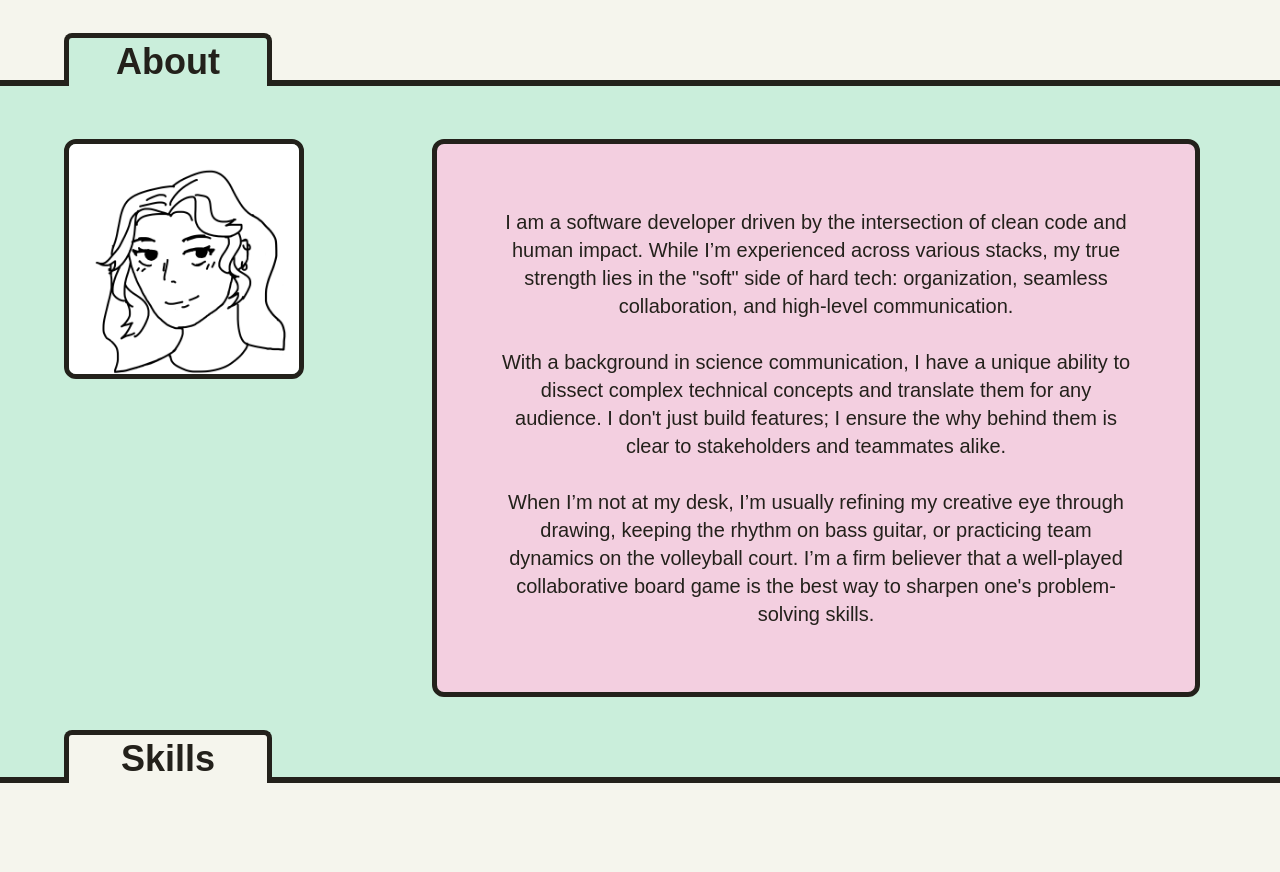
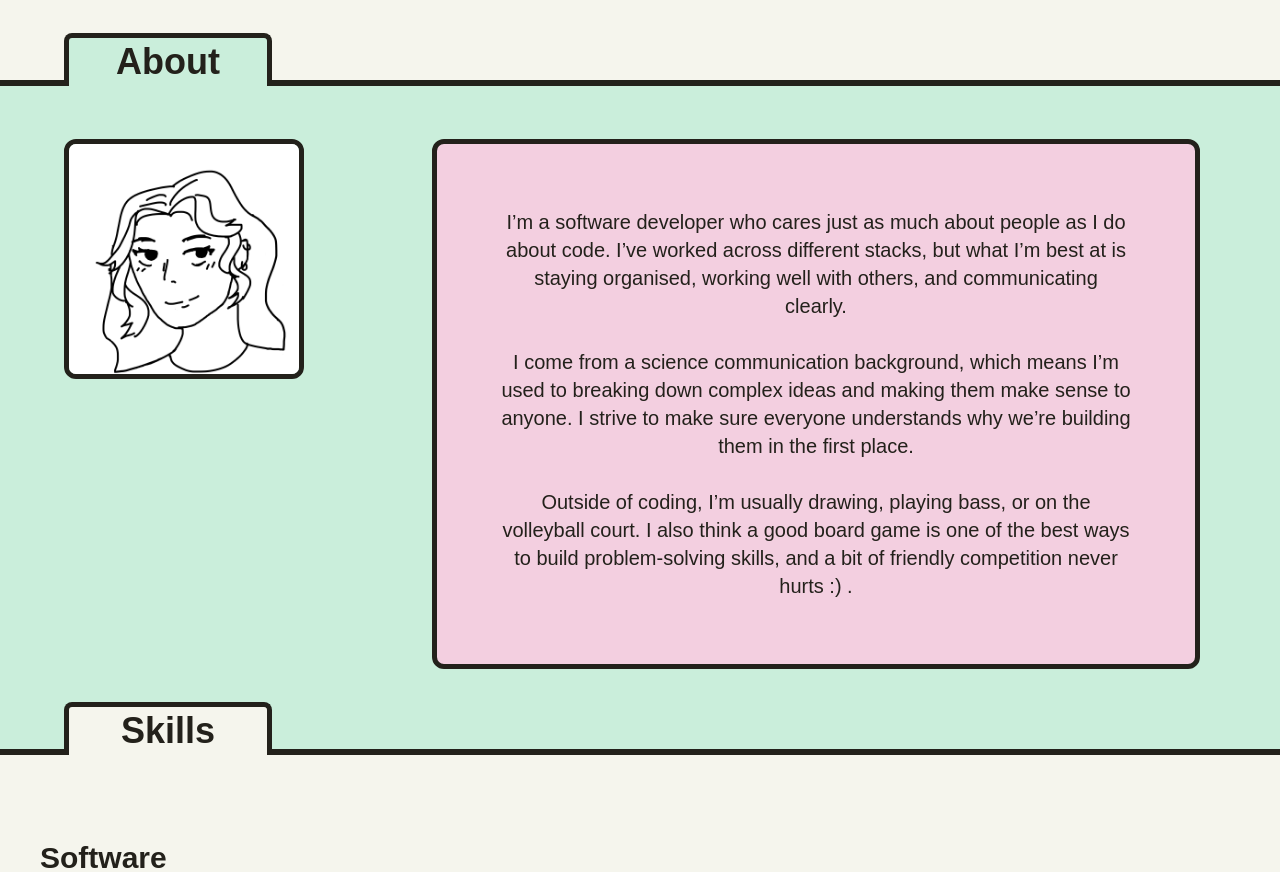
Before and after one commit to Tierlina/personal-website, a React (Vite) app: page / in a window 1280 px wide. Shown: the part 720-1592 px from the top of the page. Built offline with nearby package versions, Linux system fonts and the light colour scheme.

Commit message:
changed intro line

```diff
--- a/src/About.tsx
+++ b/src/About.tsx
@@ -1,12 +1,12 @@
 import { Container } from '@mantine/core';
-import {Tab} from './TabComponent';
+import { Tab } from './TabComponent';
 import Tierlina from './assets/Tierlina.png'
 
 export function About() {
   return (
     <section id="about">
       <Container className=" bg-green">
-        <div className='h70'/>
+        <div className='h70' />
         <div>
           <Tab description="About" color="bg-green" />
         </div>
@@ -14,12 +14,9 @@ export function About() {
         <div className="flex flex-col md:flex-row  ml-[10vw] md:ml-[5vw]">
           <img src={Tierlina} className='size-60 border-5 rounded-xl' />
           <div className=" mb-20 text-center text-xl w-[80vw] md:w-[60vw] md:ml-[10vw] mt-[10vw] md:mt-0 p-[5vw] bg-pink border-5 rounded-xl">
-I am a software developer driven by the intersection of clean code and human impact. While I’m experienced across various stacks, my true strength lies in the "soft" side of hard tech: organization, seamless collaboration, and high-level communication. <br/><br/>
-
-With a background in science communication, I have a unique ability to dissect complex technical concepts and translate them for any audience. I don't just build features; I ensure the why behind them is clear to stakeholders and teammates alike. <br/><br/>
-
-When I’m not at my desk, I’m usually refining my creative eye through drawing, keeping the rhythm on bass guitar, or practicing team dynamics on the volleyball court. I’m a firm believer that a well-played collaborative board game is the best way to sharpen one's problem-solving skills.
-          </div>
+            I’m a software developer who cares just as much about people as I do about code. I’ve worked across different stacks, but what I’m best at is staying organised, working well with others, and communicating clearly.  <br/> <br/>
+            I come from a science communication background, which means I’m used to breaking down complex ideas and making them make sense to anyone. I strive to make sure everyone understands why we’re building them in the first place. <br/> <br/>
+            Outside of coding, I’m usually drawing, playing bass, or on the volleyball court. I also think a good board game is one of the best ways to build problem-solving skills, and a bit of friendly competition never hurts :) .          </div>
         </div>
       </Container>
     </section>
```
